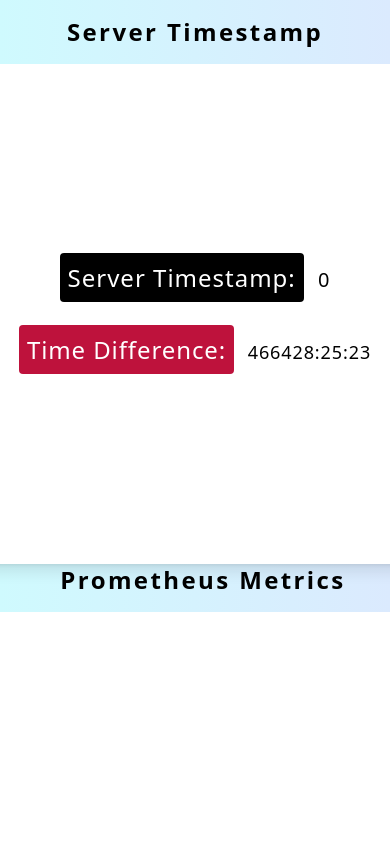
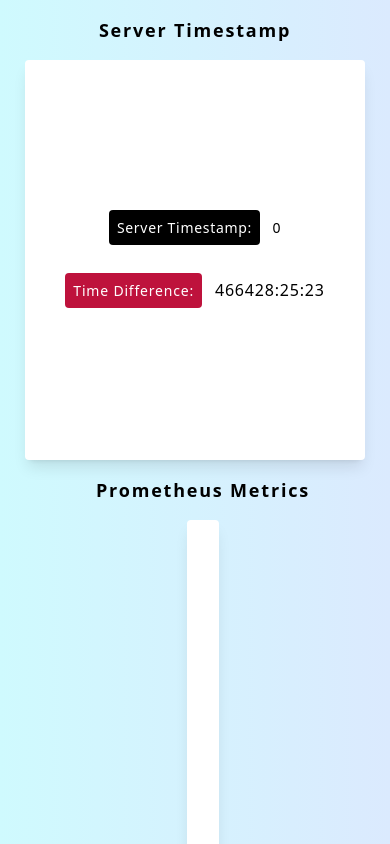
Before and after one commit to MahsinSaifullah/connex-one-test, a React (Create React App) app in the folder client/: page / in a window 390 px wide. Built offline with nearby package versions, Linux system fonts and the light colour scheme; no server answers.

Commit message:
feat: make UI responsive

```diff
--- a/client/src/App.tsx
+++ b/client/src/App.tsx
@@ -8,7 +8,7 @@ const App: React.FC = () => {
     <div
       className="bg-gradient-to-r from-cyan-100 to-blue-100
     h-screen w-screen overflow-scroll flex
-    justify-center items-center space-x-4  flex-wrap py-4"
+    justify-center items-center space-x-4 flex-wrap py-4 space-y-4 xl:space-y-0"
     >
       <Time />
       <Metric />
--- a/client/src/components/metric/metric.component.tsx
+++ b/client/src/components/metric/metric.component.tsx
@@ -8,11 +8,11 @@ export const Metric: React.FC = () => {
   return (
     <div className="flex flex-col justify-center items-center space-y-4">
       <Title title="Prometheus Metrics" />
-      <Card className="min-w-[600px] max-w-2xl h-[500px] px-4 py-2">
+      <Card className="sm:min-w-[600px] max-w-sm sm:max-w-2xl h-[400px] sm:h-[500px] px-4 py-2">
         {isLoading ? (
           <Loading loadingText="Loading" />
         ) : (
-          <pre className="text-sm tracking-widest font-mono font-bold">
+          <pre className="text-xs sm:text-sm tracking-widest font-mono font-bold">
             {metrics}
           </pre>
         )}
--- a/client/src/components/shared/loading.component.tsx
+++ b/client/src/components/shared/loading.component.tsx
@@ -2,8 +2,13 @@ import * as React from 'react';
 
 export interface LoadingProps {
   loadingText: string;
+  className?: string;
 }
 
-export const Loading: React.FC<LoadingProps> = ({ loadingText }) => {
-  return <div className="text-2xl animate-pulse">{loadingText} ...</div>;
+export const Loading: React.FC<LoadingProps> = ({ loadingText, className }) => {
+  return (
+    <div className={`text-2xl animate-pulse ${className}`}>
+      {loadingText} ...
+    </div>
+  );
 };
--- a/client/src/components/shared/title.component.tsx
+++ b/client/src/components/shared/title.component.tsx
@@ -1,9 +1,16 @@
 import * as React from 'react';
 
-export interface Title {
+export interface TitleProps {
   title: string;
+  className?: string;
 }
 
-export const Title: React.FC<Title> = ({ title }) => {
-  return <h2 className="text-2xl font-bold tracking-widest">{title}</h2>;
+export const Title: React.FC<TitleProps> = ({ title, className }) => {
+  return (
+    <h2
+      className={`text-lg sm:text-2xl font-bold tracking-widest ${className}`}
+    >
+      {title}
+    </h2>
+  );
 };
--- a/client/src/components/time/time.component.tsx
+++ b/client/src/components/time/time.component.tsx
@@ -9,19 +9,19 @@ export const Time: React.FC = () => {
   return (
     <div className="flex flex-col justify-center items-center space-y-4">
       <Title title="Server Timestamp" />
-      <Card className="min-w-[600px] flex flex-col space-y-10 p-10 justify-center items-center max-w-2xl h-[500px]">
+      <Card className="sm:min-w-[600px] h-[400px] sm:h-[500px] max-w-sm sm:max-w-2xl flex flex-col space-y-10 p-10 justify-center items-center">
         {isLoading ? (
           <Loading loadingText="Updating" />
         ) : (
           <>
-            <div className="text-xl tracking-wider">
-              <span className="text-2xl bg-black text-white mr-2 p-2 rounded">
+            <div className="text-sm sm:text-lg tracking-wider">
+              <span className="text-sm sm:text-2xl bg-black text-white mr-2 p-2 rounded">
                 Server Timestamp:
               </span>{' '}
               {serverTime.epoch}
             </div>
-            <div className="text-lg tracking-wider">
-              <span className="text-2xl bg-rose-700 text-white mr-2 p-2 rounded">
+            <div className="text:sm sm:text-lg tracking-wider">
+              <span className="text-sm sm:text-2xl bg-rose-700 text-white mr-2 p-2 rounded">
                 Time Difference:
               </span>{' '}
               {timeDifferenceDisplay}
```
